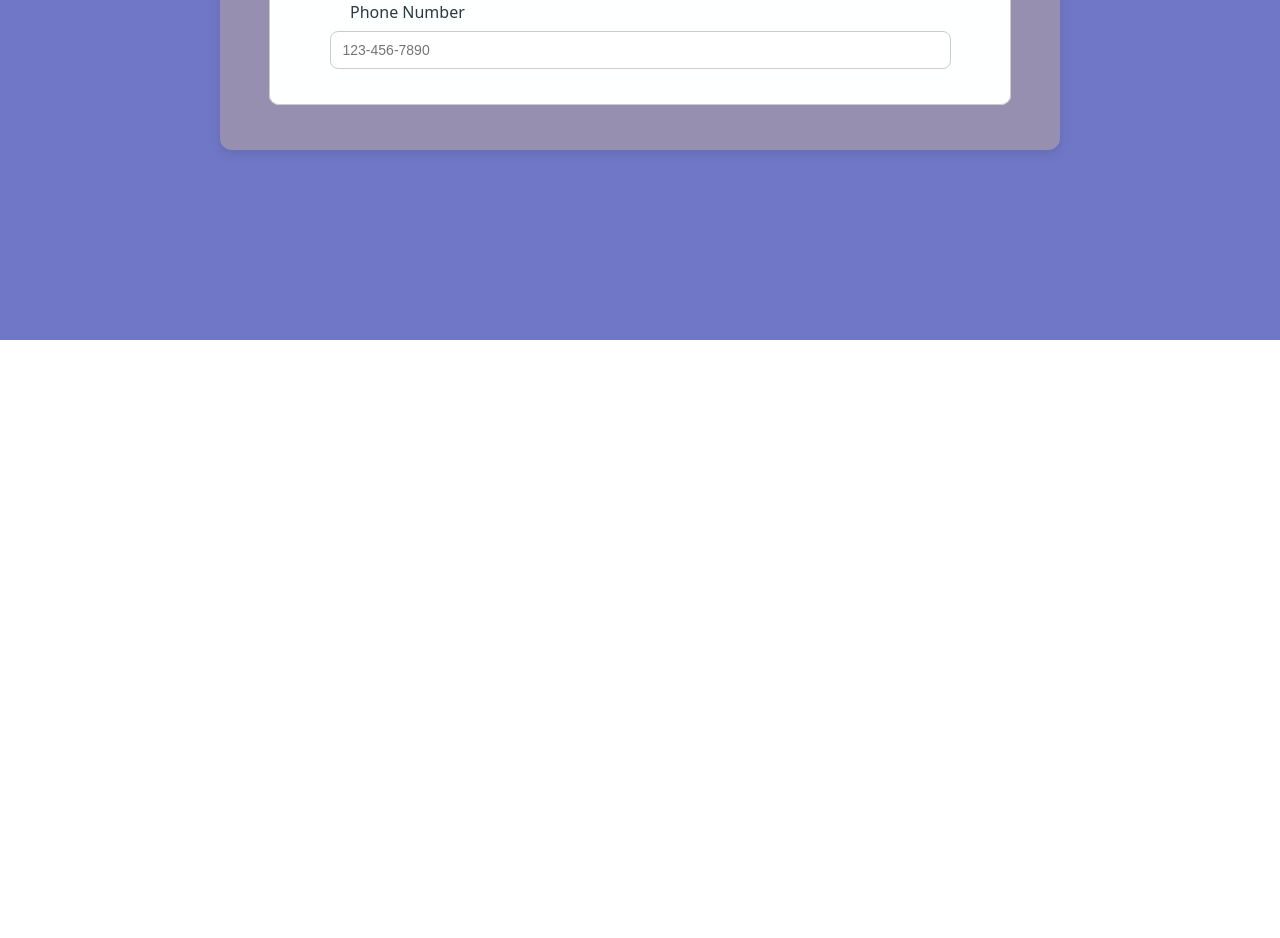
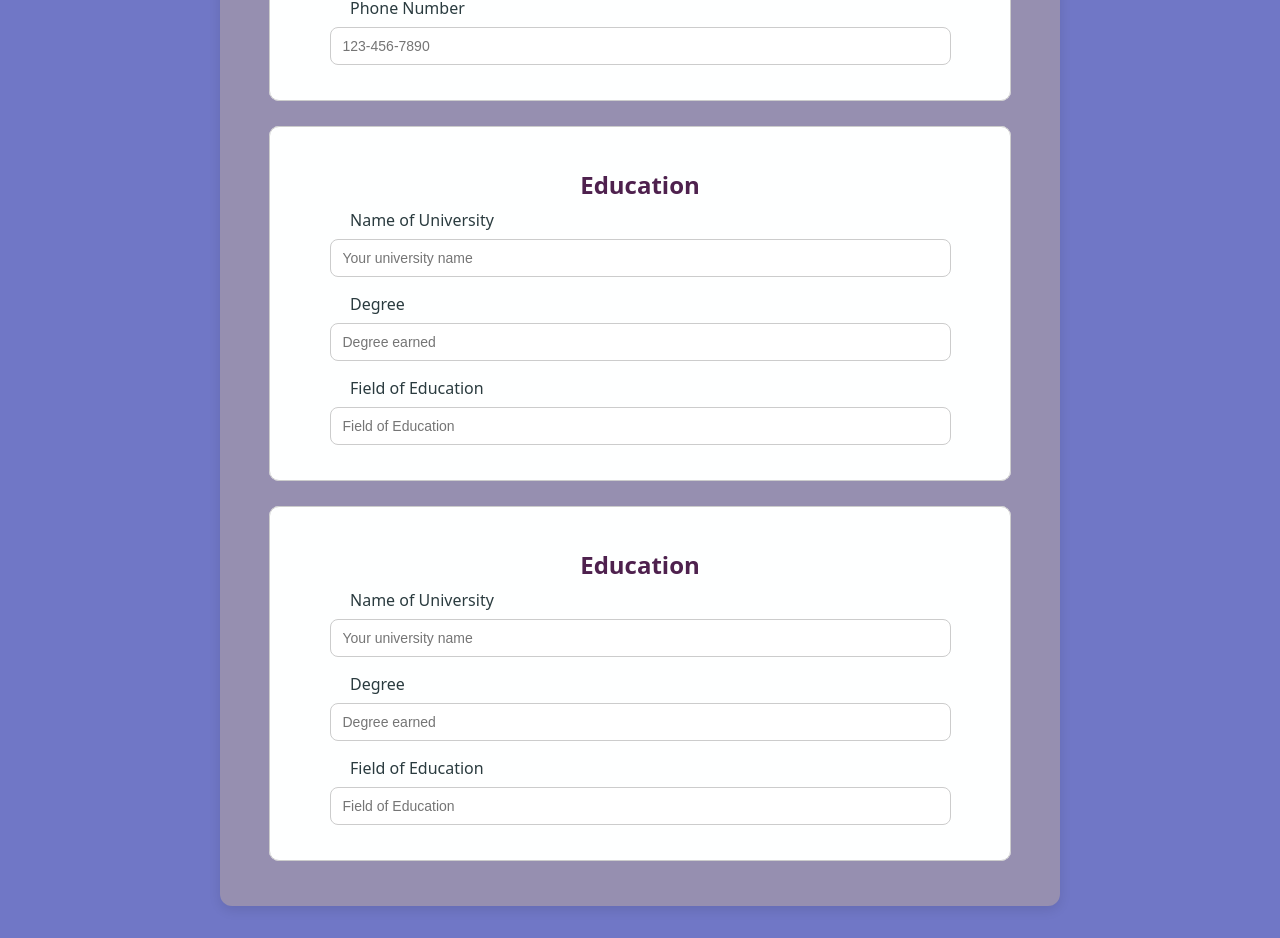
Before and after one commit to UshaSah/resume_app, a React (Vite) app in the folder resume_app/: page / in a window 1280 px wide. Shown: the part 460-1398 px from the top of the page. Before the commit the page ends 800 px from the top, so only its background shows below. Built offline with nearby package versions, Linux system fonts and the light colour scheme.

Commit message:
solved the form scrolling up into the app-header

```diff
--- a/resume_app/src/App.jsx
+++ b/resume_app/src/App.jsx
@@ -12,9 +12,11 @@ function App() {
           <h1>Resume Builder</h1>
         </header>
       </div>
+      {/* form begins */}
+      <div className="form-wrapper">
+        <h1>Profile Information</h1>
 
-      <div className="form-wrapper">
-        {/* <h1>Profile Information</h1> */}
+        {/* genral info section */}
         <form>
           <div className='fieldset-wrapper'>
             <fieldset>
@@ -44,10 +46,78 @@ function App() {
                 pattern="[0-9]{3}-[0-9]{3}-[0-9]{4}"
                 title="Please enter a phone number in the format: 123-456-7890"
                 required />
+            </fieldset>
+          </div>
+        </form>
+
+
+        {/* education section */}
+        <form>
+          <div className='fieldset-wrapper'>
+            <fieldset>
+              <h2>Education</h2>
+              <label htmlFor="name">Name of University</label>
+              <input
+                type="text"
+                id="institution"
+                name="Name of University"
+                placeholder="Your university name"
+                required={true}
+              />
+              <label htmlFor="degree">Degree</label>
+              <input
+                type="text"
+                id="degree"
+                name="degree"
+                placeholder="Degree earned"
+                required={true}
+              />
+              <label htmlFor="major">Field of Education</label>
+              <input
+                type="text"
+                id="major"
+                name="major"
+                placeholder="Field of Education"
+                required />
 
             </fieldset>
           </div>
         </form>
+
+        {/* experience section */}
+        <form>
+          <div className='fieldset-wrapper'>
+            <fieldset>
+              <h2>Education</h2>
+              <label htmlFor="name">Name of University</label>
+              <input
+                type="text"
+                id="institution"
+                name="Name of University"
+                placeholder="Your university name"
+                required={true}
+              />
+              <label htmlFor="degree">Degree</label>
+              <input
+                type="text"
+                id="degree"
+                name="degree"
+                placeholder="Degree earned"
+                required={true}
+              />
+              <label htmlFor="major">Field of Education</label>
+              <input
+                type="text"
+                id="major"
+                name="major"
+                placeholder="Field of Education"
+                required />
+
+            </fieldset>
+          </div>
+        </form>
+
+
       </div>
     </>
   )
--- a/resume_app/src/styles/Page.css
+++ b/resume_app/src/styles/Page.css
@@ -8,12 +8,15 @@
     /* To right edge */
     text-align: center;
     /* Center the text content */
-    color: white;
+    color: rgb(219, 191, 191);
     padding: 1.5rem 2rem;
     box-shadow: 0 4px 20px rgba(0, 0, 0, 0.15);
     z-index: 1000;
     /* Above other content */
     padding: 2rem;
+    background-color: #fff;
+    margin-bottom: 2rem;
+    /* fully opaque */
 }
 
 .app-header h1 {
@@ -35,12 +38,16 @@
     border-radius: 12px;
     box-shadow: 0 4px 12px rgba(0, 0, 0, 0.1);
     width: 800px;
+    margin-top: 5rem
 }
 
 h1 {
     text-align: center;
     color: #333;
     margin-bottom: 20px;
+    margin-top: 10px;
+    font-family: 'Franklin Gothic Medium', 'Arial Narrow', Arial, sans-serif;
+    font-size: 40px;
 }
 
 .fieldset-wrapper {
```
